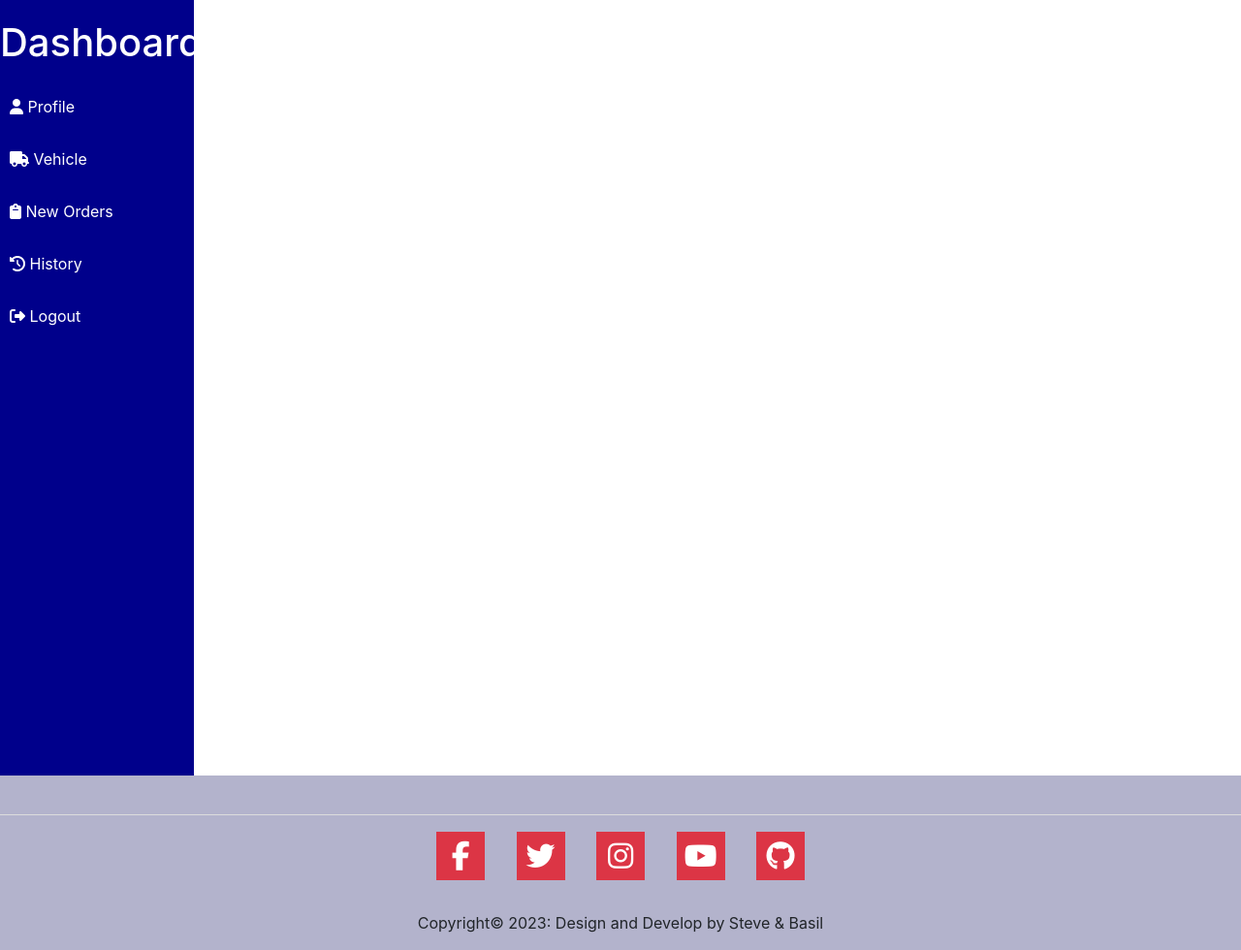
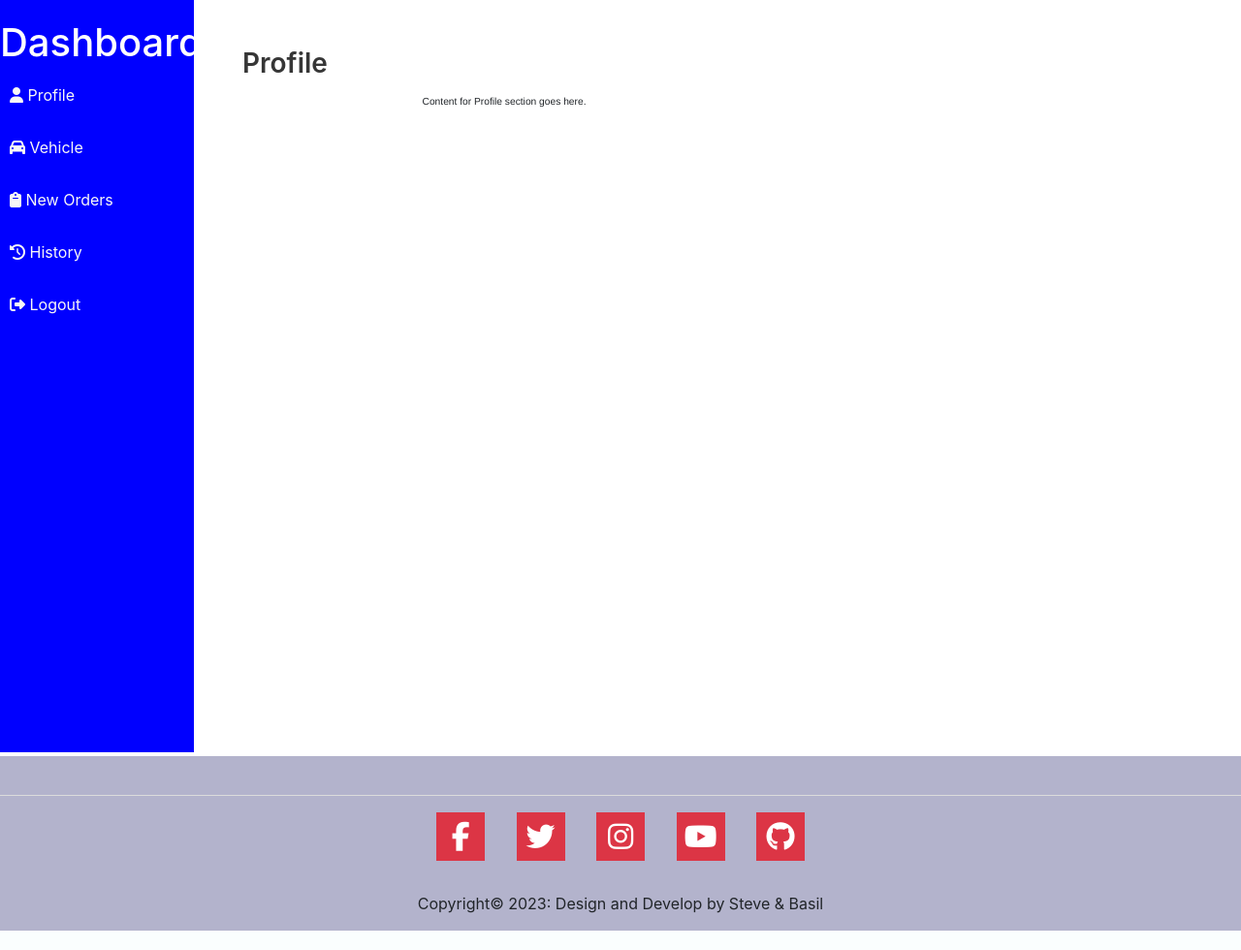
Before and after one commit to kamworor/transport, a Django app: page /dashboard/ in a window 1280 px wide. Shown: the part 117-1097 px from the top of the page at 97% size. Run offline with Django 4.2, Linux system fonts and the light colour scheme; some libraries are stand-ins or nearby versions.

Commit message:
<commit message>

```diff
--- /dev/null
+++ b/static/style/back-up.css
@@ -0,0 +1,156 @@
+.sidebar {
+    background-color: blue;
+    color: #fff;
+    width: 200px;
+    height: 100vh;
+    padding-top: 20px;
+
+  }
+
+
+
+  .menu {
+    list-style-type: none;
+    padding: 0;
+    margin: 0;
+  }
+
+  .menu li {
+    margin-bottom: 10px;
+  }
+
+  .menu li a {
+    display: block;
+    color: #f8f7f7;
+    text-decoration: none;
+    padding: 10px;
+  }
+
+  .menu li a:hover {
+    background-color: #555;
+  }
+
+  .content {
+      margin-left: 200px; /* Adjust this value to match the width of the sidebar */
+      padding: 20px;
+      background-color: #fff;
+      height: 100vh;
+      width: 80vh;
+      top:0;
+
+    }
+    .sidebar {
+      float: left;
+      width: 200px;
+      height: 97vh;
+    }
+
+
+    section{
+      height: 100vh;
+      padding :30px;
+    }
+    #profile{
+      background-color: light blue;
+
+    }
+    #vehicle{
+       background-color: dark blue;
+
+    }
+    #new-orders{
+   background-color: light blue;
+    }
+    #history{
+   background-color: light blue;
+    }
+    #logout{
+       background-color: light blue;
+
+    }
+    #vehicle {
+    padding: 20px;
+  }
+
+  #vehicleForm {
+    margin-bottom: 20px;
+  }
+
+  #vehicleForm label {
+    display: block;
+    margin-bottom: 10px;
+  }
+
+  #vehicleForm input[type="text"],
+  #vehicleForm input[type="file"] {
+    width: 20%;
+    padding: 10px;
+    margin-bottom: 10px;
+  }
+  #vehicleForm input[type="text"],
+#vehicleForm input[type="file"] {
+  width: 100%; /* Adjust this width value to your preference */
+  padding: 10px;
+  margin-bottom: 10px;
+  box-sizing: border-box; /* Include padding within the width calculation */
+}
+  #vehicleForm input[type="submit"] {
+    padding: 10px 20px;
+    background-color: #19c44c;
+    color: #fff;
+    border: none;
+    cursor: pointer;
+  }
+
+  #vehicleInfo {
+    margin-top: 20px;
+  }
+
+  #vehicleInfo table {
+    width: 100%;
+    border-collapse: collapse;
+  }
+
+  #vehicleInfo th,
+  #vehicleInfo td {
+    padding: 10px;
+    text-align: center;
+    border: 1px solid #ccc;
+  }
+
+  #vehicleInfo th {
+    background-color:blue;
+    color: #fff;
+  }
+
+  #displayVehicleImage {
+    max-width: 100px;
+    max-height: 100px;
+  }
+  td{
+    color:blue;
+  }
+  .green-button {
+    background-color: green;
+
+  }
+
+  .content {
+    overflow: hidden;
+    padding: 20px;
+    background-color: #fff;
+
+
+  }
+  .wrapper{
+    width: 70%;
+
+    }
+
+  .content {
+    margin-top: 0;
+    margin-left: 200px; /* Adjust this value to match the width of the sidebar */
+    padding: 20px;
+    background-color: #fff;
+    height: calc(100vh - 20px); /* Adjust this value based on the desired height and padding */
+  }
--- a/static/style/main.css
+++ b/static/style/main.css
@@ -216,37 +216,7 @@ main{
    max-height: 100%;
 
  }
-/* The comment dahboard */
-.sidebar {
-   background-color:darkblue;
-   color: #fff;
-   width: 200px;
-   height: 100vh;
-   padding-top: 20px;
- }
 
- .logo {
-   text-align: center;
-   margin-bottom: 20px;
- }
-
- .menu {
-   list-style-type: none;
-   padding: 0;
-   margin: 0;
- }
-
- .menu li {
-   margin-bottom: 10px;
- }
-
- .menu li a {
-   display: block;
-   color: #fff;
-   text-decoration: none;
-   padding: 10px;
- }
- /* register*/
  div.change {
    width: 300px;
    margin: 0 auto;
--- a/templates/dashboard.html
+++ b/templates/dashboard.html
@@ -2,16 +2,73 @@
 
 {% block content %}
 <div class="sidebar">
-    <div class="logo">
-      <h1>Dashboard</h1>
-    </div>
-    <ul class="menu">
-      <li><a href="#" class="active"><i class="fas fa-user"></i> Profile</a></li>
-      <li><a href="#"><i class="fa fa-truck"></i> Vehicle</a></li>
-      <li><a href="#"><i class="fas fa-clipboard"></i> New Orders</a></li>
-      <li><a href="#"><i class="fas fa-history"></i> History</a></li>
-      <li><a href="#"><i class="fas fa-sign-out-alt"></i> Logout</a></li>
-    </ul>
+  <div class="logo">
+    <h1>Dashboard</h1>
   </div>
+  <ul class="menu">
+   <li><a href="#profile" class="active"><i class="fas fa-user"></i> Profile</a></li>
+   <li><a href="#vehicle"><i class="fas fa-car"></i> Vehicle</a></li>
+   <li><a href="#new-orders"><i class="fas fa-clipboard"></i> New Orders</a></li>
+   <li><a href="#history"><i class="fas fa-history"></i> History</a></li>
+   <li><a href="#logout"><i class="fas fa-sign-out-alt"></i> Logout</a></li>
+  </ul>
+</div>
+<div class="wrapper">
+<div class="content">
+  <section id="profile" >
+    <h2>Profile</h2>
+    <p>Content for Profile section goes here.</p>
+  </section>
+  <section id="vehicle" >
+    <h2>Vehicle</h2>
 
+<form id="vehicleForm">
+  <label for="vehicleDetails">
+    <i class="fas fa-car"></i> Vehicle Details:
+  </label>
+  <input type="text" id="vehicleDetails" name="vehicleDetails" required>
+
+  <label for="numberPlate">
+    <i class="fas fa-id-card"></i> Number Plate:
+  </label>
+  <input type="text" id="numberPlate" name="numberPlate" required>
+
+  <label for="vehicleImage">Vehicle Image:</label>
+  <input type="file" id="vehicleImage" name="vehicleImage" accept="image/*" required>
+
+  <input type="submit" value="Save" class="green-button">
+</form>
+
+<div id="vehicleInfo">
+  <h3>Added Vehicle:</h3>
+  <table>
+    <tr>
+      <th>Details</th>
+      <th>Number Plate</th>
+      <th>Status</th>
+      <th>Photo</th>
+    </tr>
+    <tr>
+      <td id="displayVehicleDetails"></td>
+      <td id="displayNumberPlate"></td>
+      <td id="displayStatus"></td>
+      <td><img id="displayVehicleImage" src="#" alt="Vehicle Photo"></td>
+    </tr>
+  </table>
+</div>
+  </section>
+  <section id="new-orders" >
+    <h2>New Orders</h2>
+    <p>Content for New Orders section goes here.</p>
+  </section>
+  <section id="history" >
+    <h2>History</h2>
+    <p>Content for History section goes here.</p>
+  </section>
+  <section id="logout" >
+    <h2>Logout</h2>
+    <p>Content for Logout section goes here.</p>
+  </section>
+</div>
+</div>
 {% endblock %}
--- a/templates/main.html
+++ b/templates/main.html
@@ -8,6 +8,7 @@
     <title>Transport Management System</title>
     <link rel="stylesheet" href="{% static 'style/main.css' %}">
      <link rel="stylesheet" href="{% static 'style/extra.css' %}">
+     <link rel="stylesheet" href="{% static 'style/back-up.css' %}">
     <script src="{% static 'js/script.js' %}"></script>
 </head>
 <body>
```
Also changed, not shown: db.sqlite3.
